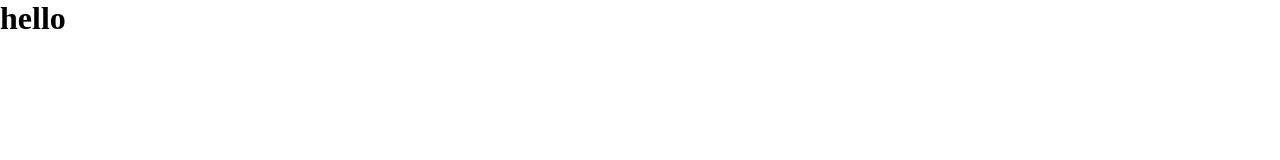
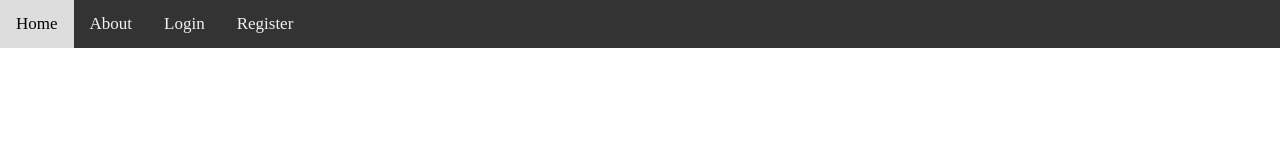
Before and after one commit to 97-Jeffrey/sass-practice, a plain HTML site: page index.html in a window 1280 px wide. Drawn offline with Linux system fonts and the light colour scheme.

Commit message:
practicing making a nav bar

```diff
--- a/index.html
+++ b/index.html
@@ -7,6 +7,12 @@
   <title>sass practice</title>
 </head>
 <body>
-  <h1>hello</h1>
+
+  <div class='topnav'>
+    <a href="#">Home</a>
+    <a href="#">About</a>
+    <a href="#">Login</a>
+    <a href="#">Register</a>
+  </div>
 </body>
 </html>
--- a/scss/style.scss
+++ b/scss/style.scss
@@ -1,12 +1,29 @@
 $text-color: #000;
-$font-stack: Arial, Helvetica;
+$font: Arial, Helvetica;
 
 *{
   margin:0;
   padding:0;
 }
+.topnav{
+  background-color: #333;
+  overflow: hidden;
+}
 
-body{
-  color:$text-color;
+.topnav{
+  a {
+    float: left;
+    display: block;
+    color: #f2f2f2;
+    text-align: center;
+    padding: 14px 16px;
+    text-decoration: none;
+    font-size: 17px;
+  }
+
+  a:hover {
+    background-color: #ddd;
+    color:$text-color;
+  }
 
 }
```
Also changed, not shown: css/style.css, 1 other file.
